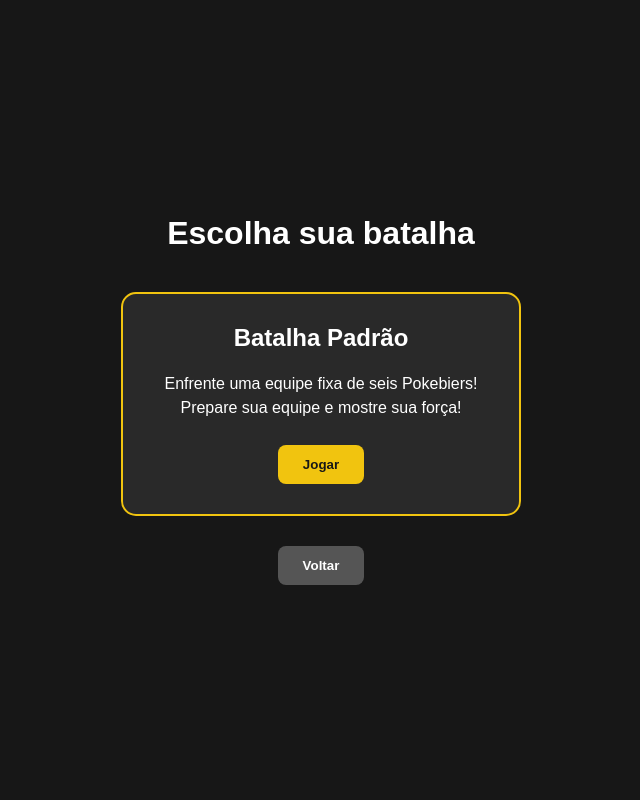
After one commit to jptr9019-oss/Pokebier, a PHP site: page /views/selecionar_batalha.php in a window 1280 px wide. The commit adds this page. Shown: the whole page, without its empty margins (319-959 px from the left). Run offline with PHP 8.4, Linux system fonts and the light colour scheme; the visitor is signed in with stand-in values (Sample User, id 1).

Commit message:
adicionando_selecao_batalha

```diff
--- a/views/pokebier_menu.php
+++ b/views/pokebier_menu.php
@@ -129,7 +129,7 @@ body {
     <!-- Botões do menu -->
     <div id="botoes-menu">
 
-        <button onclick="location.href='jogar.php'">
+        <button onclick="location.href='selecionar_batalha.php'">
             Jogar
         </button>
 
--- /dev/null
+++ b/views/selecionar_batalha.php
@@ -0,0 +1,114 @@
+<?php
+require_once __DIR__ . '/../src/controllers/verificar_login.php';
+?>
+
+<!DOCTYPE html>
+<html lang="pt-br">
+<head>
+    <meta charset="UTF-8">
+    <meta name="viewport" content="width=device-width, initial-scale=1.0">
+    <title>Selecionar Batalha</title>
+
+    <style>
+* {
+    margin: 0;
+    padding: 0;
+    box-sizing: border-box;
+}
+
+body {
+    min-height: 100vh;
+    display: flex;
+    justify-content: center;
+    align-items: center;
+    background-color: #171717;
+    color: white;
+    font-family: Arial, sans-serif;
+}
+
+.container-batalha {
+    width: 90%;
+    max-width: 800px;
+    text-align: center;
+}
+
+h1 {
+    margin-bottom: 40px;
+}
+
+.opcoes-batalha {
+    display: flex;
+    justify-content: center;
+}
+
+.opcao {
+    width: 100%;
+    max-width: 400px;
+    padding: 30px;
+    border: 2px solid #f1c40f;
+    border-radius: 15px;
+    background-color: #292929;
+}
+
+.opcao h2 {
+    margin-bottom: 20px;
+}
+
+.opcao p {
+    margin-bottom: 25px;
+    line-height: 1.5;
+}
+
+button {
+    padding: 12px 25px;
+    border: none;
+    border-radius: 8px;
+    background-color: #f1c40f;
+    color: #171717;
+    font-weight: bold;
+    cursor: pointer;
+}
+
+button:hover {
+    background-color: #d4ac0d;
+}
+
+.botao-voltar {
+    margin-top: 30px;
+    background-color: #555;
+    color: white;
+}
+
+.botao-voltar:hover {
+    background-color: #777;
+}
+    </style>
+
+</head>
+<body>
+
+    <main class="container-batalha">
+        <h1>Escolha sua batalha</h1>
+
+        <section class="opcoes-batalha">
+            <div class="opcao">
+                <h2>Batalha Padrão</h2>
+
+                <p>
+                    Enfrente uma equipe fixa de seis Pokebiers!
+                    Prepare sua equipe e mostre sua força!
+                </p>
+
+                <button onclick="location.href='batalha.php'">
+                    Jogar
+                </button>
+            </div>
+        </section>
+
+        <button class="botao-voltar" onclick="history.back()">
+            Voltar
+        </button>
+    </main>
+
+</body>
+</html>
```
